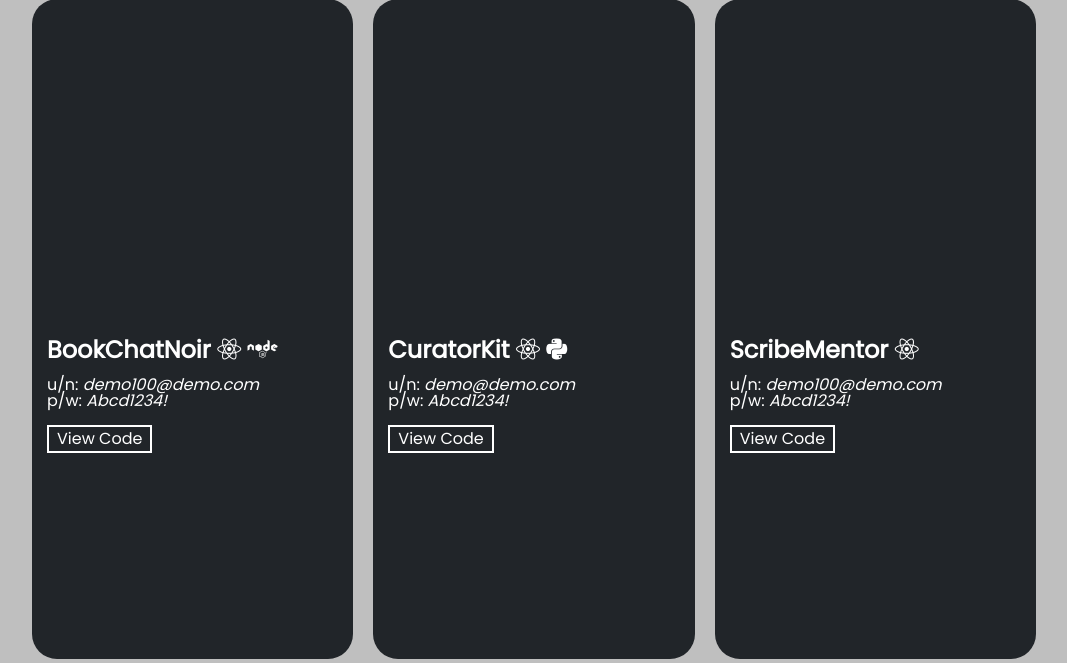
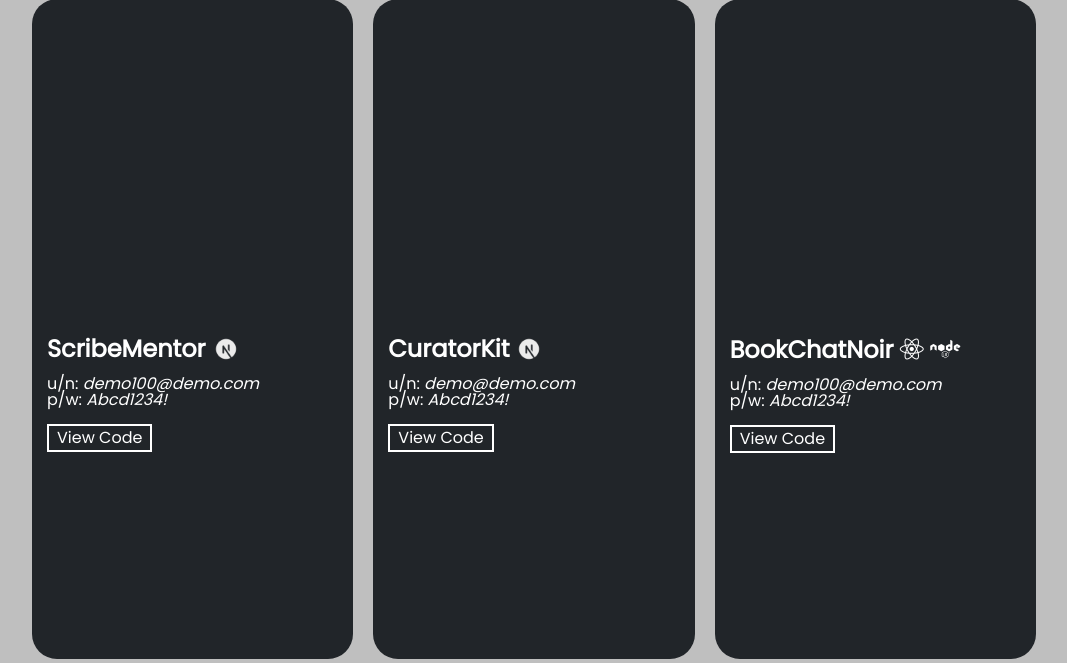
Before and after one commit to got0values/jayvelarde, a PHP site: page / in a window 1280 px wide. Shown: the part 979-1642 px from the top of the page, without its empty margins (106-1173 px from the left). Run offline with PHP 8.4, Linux system fonts and the light colour scheme.

Commit message:
projects update 2

```diff
--- a/index.php
+++ b/index.php
@@ -36,7 +36,43 @@
 
             <div class="projects-row">
 
-            <div class="project col-lg">
+                <div class="project col-lg">
+                    <div class="project-img">
+                        <a href="https://app.scribementor.com/" target="_blank"><img src="/images/scribementorscreenshot.png" class="from-left show-on-scroll"></a>
+                    </div>
+                    <div class="project-des">
+                        <a href="https://app.scribementor.com/" target="_blank" class="d-flex gap-2">
+                            <h3 class="from-right show-on-scroll">ScribeMentor</h3>
+                            <img src="/images/nextjs.png" style="width: 1.5rem; height: 1.5rem;"></a>
+                        </a>
+                        <div class="mb-3">
+                            <p>u/n: <i>demo100@demo.com</i></p>
+                            <p>p/w: <i>Abcd1234!</i></p>
+                        </div>
+                        <a href="https://github.com/got0values/scroth2" target="_blank"><button>View Code</button></a>
+                        <p class="appear show-on-scroll ln-ht">An AI study helper that extracts text from images and PDFs then allows the user to ask questions about the text.<br><br><b>Technologies used:</b><br><i>NextJS, ChakraUI, Prisma, Typescript</i></p>
+                    </div>
+                </div>
+
+                <div class="project col-lg">
+                    <div class="project-img">
+                        <a href="https://app.curatorkit.com.com/" target="_blank"><img src="/images/curatorkitscreenshot.png" class="from-left show-on-scroll"></a>
+                    </div>
+                    <div class="project-des">
+                        <a href="https://app.curatorkit.com/" target="_blank" class="d-flex gap-2">
+                            <h3 class="from-right show-on-scroll">CuratorKit</h3>
+                            <img src="/images/nextjs.png" style="width: 1.5rem; height: 1.5rem;"></a>
+                        </a>
+                        <div class="mb-3">
+                            <p>u/n: <i>demo@demo.com</i></p>
+                            <p>p/w: <i>Abcd1234!</i></p>
+                        </div>
+                        <a href="https://github.com/got0values/curatorkit-next" target="_blank"><button>View Code</button></a>
+                        <p class="appear show-on-scroll ln-ht">An extensive set of tools made for public libraries to provide a more efficient work flow. Its public facing pages are developed with an accessibility-first design.<br><br><b>Technologies used:</b><br><i>NextJS, ChakraUI, Prisma, Typescript</i></p>
+                    </div>
+                </div>
+
+                <div class="project col-lg">
                     <div class="project-img">
                         <a href="https://app.bookchatnoir.com/" target="_blank"><img src="/images/bookchatnoirscreenshot.png" class="from-left show-on-scroll"></a>
                     </div>
@@ -53,44 +89,6 @@
                         </div>
                         <a href="https://github.com/got0values/bookchat-client" target="_blank"><button>View Code</button></a>
                         <p class="appear show-on-scroll ln-ht">A web app that helps users keep track of their reading, find new books to read, and connect with other readers.<br><br><b>Technologies used:</b><br><i>React, Fastify, Socket.IO, ChakraUI, Typescript</i></p>
-                    </div>
-                </div>
-
-                <div class="project col-lg">
-                    <div class="project-img">
-                        <a href="https://app.curatorkit.com.com/" target="_blank"><img src="/images/curatorkitscreenshot.png" class="from-left show-on-scroll"></a>
-                    </div>
-                    <div class="project-des">
-                        <a href="https://app.curatorkit.com/" target="_blank">
-                            <h3 class="from-right show-on-scroll">
-                            CuratorKit <i class="fa-brands fa-react"></i> <i class="fa-brands fa-python"></i>
-                            </h3>
-                        </a>
-                        <div class="mb-3">
-                            <p>u/n: <i>demo@demo.com</i></p>
-                            <p>p/w: <i>Abcd1234!</i></p>
-                        </div>
-                        <a href="https://github.com/got0values/curatorkit-next" target="_blank"><button>View Code</button></a>
-                        <p class="appear show-on-scroll ln-ht">An extensive set of tools made for public libraries to provide a more efficient work flow. Its public facing pages are developed with an accessibility-first design.<br><br><b>Technologies used:</b><br><i>NextJS, ChakraUI, Prisma, Typescript</i></p>
-                    </div>
-                </div>
-
-                <div class="project col-lg">
-                    <div class="project-img">
-                        <a href="https://app.scribementor.com/" target="_blank"><img src="/images/scribementorscreenshot.png" class="from-left show-on-scroll"></a>
-                    </div>
-                    <div class="project-des">
-                        <a href="https://app.scribementor.com/" target="_blank">
-                            <h3 class="from-right show-on-scroll">ScribeMentor
-                            <i class="fa-brands fa-react"></i>
-                            </h3>
-                        </a>
-                        <div class="mb-3">
-                            <p>u/n: <i>demo100@demo.com</i></p>
-                            <p>p/w: <i>Abcd1234!</i></p>
-                        </div>
-                        <a href="https://github.com/got0values/scroth2" target="_blank"><button>View Code</button></a>
-                        <p class="appear show-on-scroll ln-ht">An AI study helper that extracts text from images and PDFs then allows the user to ask questions about the text.<br><br><b>Technologies used:</b><br><i>NextJS, ChakraUI, Prisma, Typescript</i></p>
                     </div>
                 </div>
 
```
Also changed, not shown: images/nextjs.png (added).
